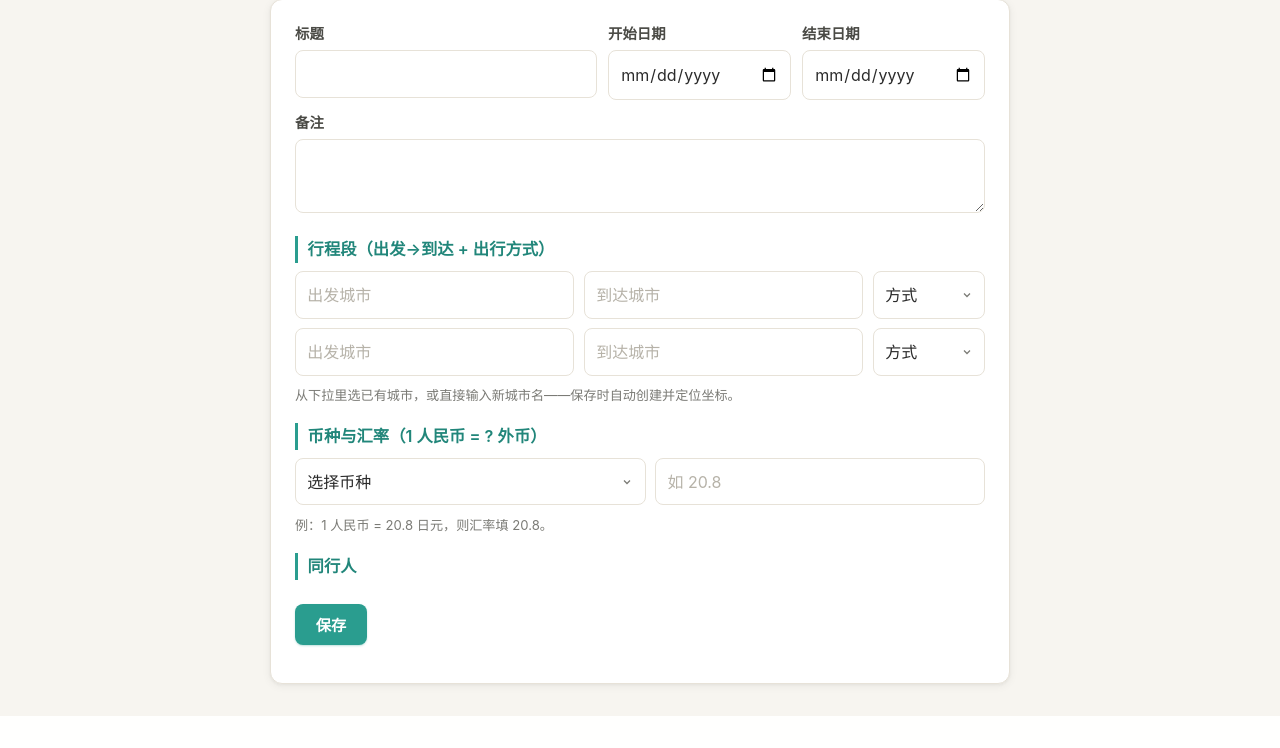
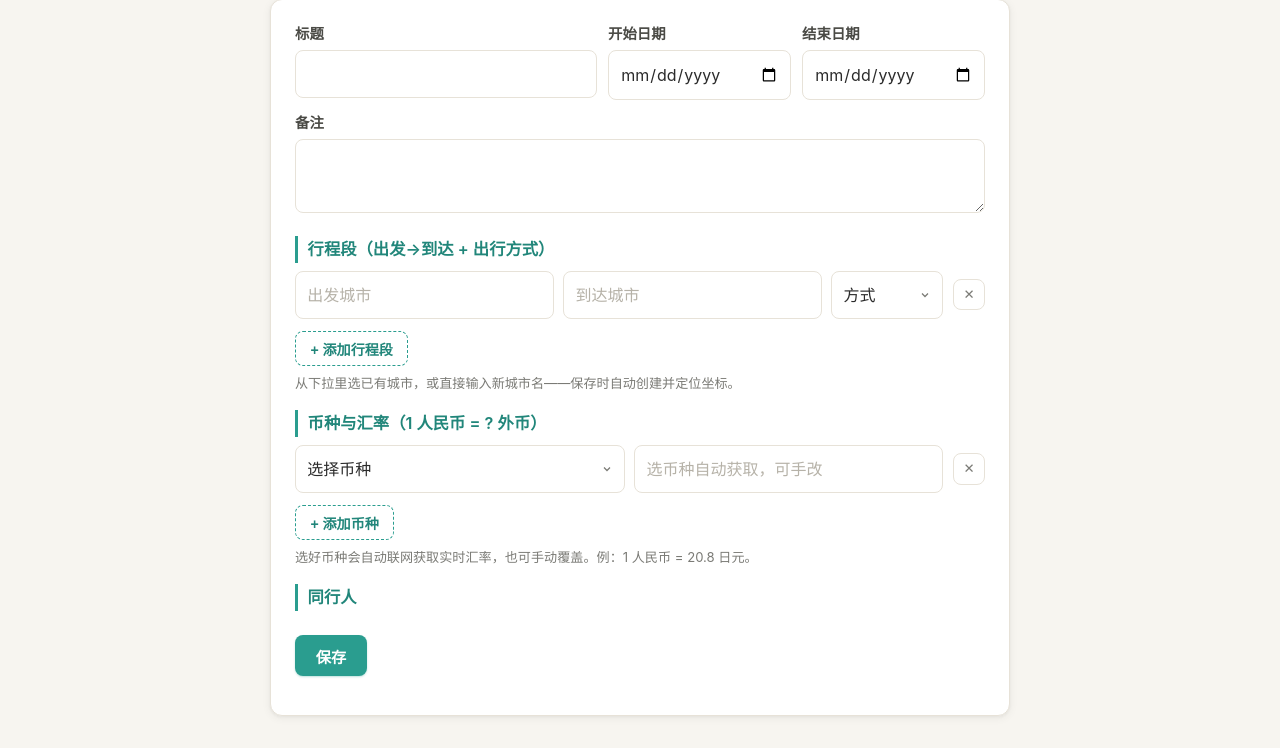
Before and after one commit to neilgris/travel, a Flask app: page /trips/create in a window 1280 px wide. Shown: the part 158-906 px from the top of the page. Before the commit the page ends 874 px from the top, so only its background shows below. Run offline with Flask 3, Linux system fonts and the light colour scheme; data that the repository does not hold is empty.

Commit message:
feat: 行程段/币种动态增删 + 选币种实时获取汇率
- 行程段、币种均可「+ 添加一行 / ✕ 删除」，不再固定行数（原生 JS，<template> 克隆 + 事件委托，至少留一行）
- 选币种时联网获取实时汇率自动填入，可手动覆盖；编辑时已有币种保留库内汇率
- 汇率源 open.er-api.com（latest/CNY 即「1人民币=?外币」，免费无 key）；
  走 services/exchange.py + 只读端点 /trips/exchange-rate，不前端直连第三方
- 首次引入客户端 JS（static/form.js），其余页面仍纯服务端渲染
- 文档同步：spec 功能总览、CLAUDE.md 结构、DECISIONS D7

Co-Authored-By: Claude Opus 4.8 <noreply@anthropic.com>

```diff
--- a/app/blueprints/trips.py
+++ b/app/blueprints/trips.py
@@ -10,6 +10,7 @@ from app.models.person import Person
 from app.models.day import (Day, Entry, EntryImage, CATEGORIES,
                             TRANSPORT_MODES, COMMON_CURRENCIES)
 from app.services.geocoding import geocode
+from app.services.exchange import fetch_rate
 from app.services.stats import trip_stats
 from app.services.uploads import save_upload
 
@@ -73,6 +74,14 @@ def _apply_form(trip):
     # people
     pids = [int(x) for x in request.form.getlist("people")]
     trip.people = Person.query.filter(Person.id.in_(pids)).all() if pids else []
+
+
+@bp.route("/exchange-rate")
+def exchange_rate():
+    """前端选币种时实时查汇率（1 人民币 = ? 外币）。"""
+    code = request.args.get("code", "")
+    rate = fetch_rate(code)
+    return {"code": code.strip().upper(), "rate": str(rate) if rate is not None else None}
 
 
 @bp.route("/create", methods=["GET", "POST"])
--- /dev/null
+++ b/app/services/exchange.py
@@ -0,0 +1,30 @@
+from decimal import Decimal, InvalidOperation
+import requests
+
+# open.er-api.com 免费、无需 key；base=CNY 时 rates[code] 即「1 人民币 = ? 外币」，
+# 正好是本项目的汇率语义。
+ER_API_URL = "https://open.er-api.com/v6/latest/CNY"
+
+
+def fetch_rate(code):
+    """查 1 人民币兑换多少外币，失败 / 未知币种 / 本币返回 None。"""
+    code = (code or "").strip().upper()
+    if not code or code == "CNY":
+        return None
+    try:
+        resp = requests.get(
+            ER_API_URL,
+            headers={"User-Agent": "travel-journal/1.0"},
+            timeout=10,
+        )
+        resp.raise_for_status()
+        data = resp.json()
+    except requests.RequestException:
+        return None
+    val = (data.get("rates") or {}).get(code)
+    if val is None:
+        return None
+    try:
+        return Decimal(str(val))
+    except (InvalidOperation, ValueError):
+        return None
--- /dev/null
+++ b/app/static/form.js
@@ -0,0 +1,57 @@
+// 旅程表单：行程段 / 币种动态增删 + 选币种实时取汇率。
+(function () {
+  function renumberLegs() {
+    document.querySelectorAll('#legs input[name="leg_seq"]').forEach(function (el, i) {
+      el.value = i + 1;
+    });
+  }
+
+  function addRow(containerId, templateId) {
+    var tpl = document.getElementById(templateId);
+    var container = document.getElementById(containerId);
+    if (!tpl || !container) return;
+    container.appendChild(tpl.content.cloneNode(true));
+    renumberLegs();
+  }
+
+  function clearRow(row) {
+    row.querySelectorAll('input').forEach(function (i) {
+      if (i.type !== 'hidden') i.value = '';
+    });
+    row.querySelectorAll('select').forEach(function (s) { s.selectedIndex = 0; });
+  }
+
+  function fetchRate(select) {
+    var code = select.value;
+    var rateInput = select.closest('.cur-row').querySelector('input[name="cur_rate"]');
+    if (!code || !rateInput) return;
+    fetch('/trips/exchange-rate?code=' + encodeURIComponent(code))
+      .then(function (r) { return r.json(); })
+      .then(function (data) { if (data.rate) rateInput.value = data.rate; })
+      .catch(function () { /* 离线/失败时静默，用户可手填 */ });
+  }
+
+  document.addEventListener('click', function (e) {
+    var add = e.target.closest('[data-add]');
+    if (add) {
+      addRow(add.dataset.add, add.dataset.template);
+      return;
+    }
+    var del = e.target.closest('.row-del');
+    if (del) {
+      var row = del.closest('.leg-row, .cur-row');
+      if (!row) return;
+      var container = row.parentElement;
+      if (container.children.length > 1) {
+        row.remove();
+      } else {
+        clearRow(row); // 至少保留一行，清空而非删除
+      }
+      renumberLegs();
+    }
+  });
+
+  document.addEventListener('change', function (e) {
+    if (e.target.matches('select[name="cur_code"]')) fetchRate(e.target);
+  });
+})();
--- a/app/static/style.css
+++ b/app/static/style.css
@@ -145,15 +145,45 @@ select {
 .people-row .person-check input { width: auto; }
 
 /* 行程段：出发 / 到达 / 方式 一行排列 */
-.leg-row { display: flex; gap: 0.6rem; margin-bottom: 0.6rem; }
+.leg-row, .cur-row { display: flex; gap: 0.6rem; margin-bottom: 0.6rem; align-items: center; }
 .leg-row input[name="leg_from"],
 .leg-row input[name="leg_to"] { flex: 1 1 0; min-width: 0; }
 .leg-row select[name="leg_mode"] { flex: 0 0 7rem; min-width: 0; }
 
 /* 币种 / 汇率 一行排列，各占一半 */
-#currencies > div { display: flex; gap: 0.6rem; margin-bottom: 0.6rem; }
-#currencies > div select,
-#currencies > div input { flex: 1 1 0; min-width: 0; }
+.cur-row select,
+.cur-row input { flex: 1 1 0; min-width: 0; }
+
+/* 行内删除按钮 */
+.row-del {
+  flex: 0 0 auto;
+  width: 2rem;
+  padding: 0.5rem 0;
+  background: #fff;
+  color: var(--muted);
+  border: 1px solid var(--border);
+  border-radius: var(--radius-sm);
+  cursor: pointer;
+  line-height: 1;
+  transition: color 0.15s, border-color 0.15s;
+}
+.row-del:hover { color: var(--accent); border-color: var(--accent); }
+
+/* 添加一行的幽灵按钮 */
+.btn-add {
+  width: auto;
+  background: transparent;
+  color: var(--primary-dark);
+  border: 1px dashed var(--primary);
+  border-radius: var(--radius-sm);
+  padding: 0.4rem 0.9rem;
+  font-weight: 600;
+  font-size: 0.88rem;
+  cursor: pointer;
+  margin: 0.2rem 0 0.1rem;
+  transition: background 0.15s;
+}
+.btn-add:hover { background: var(--bg); }
 
 /* 同行人勾选项 */
 .card > label > input[type="checkbox"] { margin-right: 0.4rem; }
--- a/app/templates/base.html
+++ b/app/templates/base.html
@@ -21,5 +21,6 @@
     {% endwith %}
     {% block content %}{% endblock %}
   </main>
+  {% block scripts %}{% endblock %}
 </body>
 </html>
--- a/app/templates/trips/form.html
+++ b/app/templates/trips/form.html
@@ -27,7 +27,7 @@
     {% for c in cities %}<option value="{{ c.name }}">{% endfor %}
   </datalist>
   <div id="legs">
-    {% for leg in (trip.legs if trip else [None, None]) %}
+    {% for leg in (trip.legs if trip else [None]) %}
     <div class="leg-row">
       <input type="hidden" name="leg_seq" value="{{ loop.index }}">
       <input list="city-options" name="leg_from" placeholder="出发城市"
@@ -38,15 +38,29 @@
         <option value="">方式</option>
         {% for m in modes %}<option value="{{ m }}" {{ 'selected' if leg and leg.transport_mode==m }}>{{ m | transport_label }}</option>{% endfor %}
       </select>
+      <button type="button" class="row-del" aria-label="删除此段">✕</button>
     </div>
     {% endfor %}
   </div>
+  <template id="leg-template">
+    <div class="leg-row">
+      <input type="hidden" name="leg_seq" value="">
+      <input list="city-options" name="leg_from" placeholder="出发城市">
+      <input list="city-options" name="leg_to" placeholder="到达城市">
+      <select name="leg_mode">
+        <option value="">方式</option>
+        {% for m in modes %}<option value="{{ m }}">{{ m | transport_label }}</option>{% endfor %}
+      </select>
+      <button type="button" class="row-del" aria-label="删除此段">✕</button>
+    </div>
+  </template>
+  <button type="button" class="btn-add" data-add="legs" data-template="leg-template">+ 添加行程段</button>
   <small>从下拉里选已有城市，或直接输入新城市名——保存时自动创建并定位坐标。</small>
 
   <h3>币种与汇率（1 人民币 = ? 外币）</h3>
   <div id="currencies">
     {% for c in (trip.currencies if trip else [None]) %}
-    <div>
+    <div class="cur-row">
       <select name="cur_code">
         <option value="">选择币种</option>
         {% for code, name, flag in currency_options %}
@@ -57,12 +71,26 @@
         <option value="{{ c.currency_code }}" selected>{{ c.currency_code }}</option>
         {% endif %}
       </select>
-      <input name="cur_rate" type="number" step="0.0001" placeholder="如 20.8"
+      <input name="cur_rate" type="number" step="0.0001" placeholder="选币种自动获取，可手改"
              value="{{ c.rate if c else '' }}">
+      <button type="button" class="row-del" aria-label="删除此币种">✕</button>
     </div>
     {% endfor %}
   </div>
-  <small>例：1 人民币 = 20.8 日元，则汇率填 20.8。</small>
+  <template id="cur-template">
+    <div class="cur-row">
+      <select name="cur_code">
+        <option value="">选择币种</option>
+        {% for code, name, flag in currency_options %}
+        <option value="{{ code }}">{{ flag }} {{ name }}（{{ code }}）</option>
+        {% endfor %}
+      </select>
+      <input name="cur_rate" type="number" step="0.0001" placeholder="选币种自动获取，可手改">
+      <button type="button" class="row-del" aria-label="删除此币种">✕</button>
+    </div>
+  </template>
+  <button type="button" class="btn-add" data-add="currencies" data-template="cur-template">+ 添加币种</button>
+  <small>选好币种会自动联网获取实时汇率，也可手动覆盖。例：1 人民币 = 20.8 日元。</small>
 
   <h3>同行人</h3>
   <div class="people-row">
@@ -76,3 +104,6 @@
   <p><button class="btn" type="submit">保存</button></p>
 </form>
 {% endblock %}
+{% block scripts %}
+<script src="{{ url_for('static', filename='form.js') }}"></script>
+{% endblock %}
```
Also changed, not shown: CLAUDE.md (+2 -1 lines), DECISIONS.md (+14 -0 lines), docs/specs/2026-06-30-travel-journal-design.md (+1 -1 lines), tests/test_exchange.py (added, +44 -0 lines).
